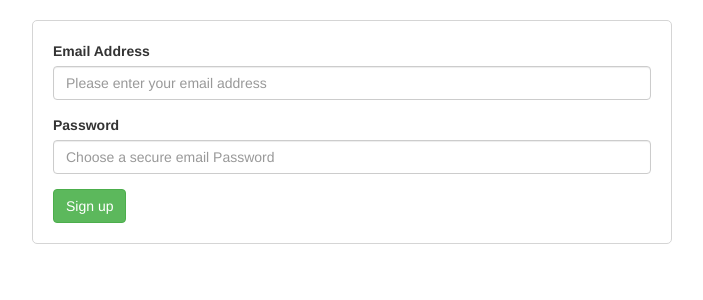
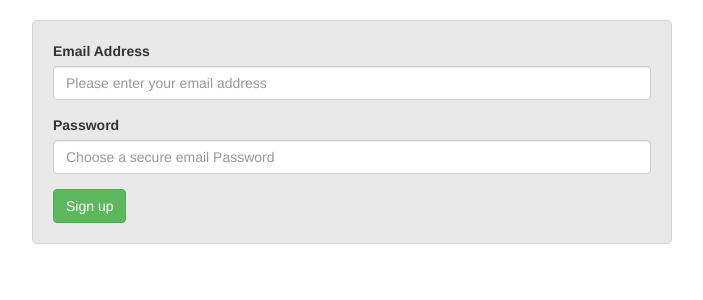
Before and after one commit to henryshaw80/Price_Alert, a Flask app: page /users/register in a window 1280 px wide. Shown: the part 52-352 px from the top of the page, without its empty margins (288-991 px from the left). Run offline with Flask 2, Linux system fonts and the light colour scheme; some libraries are stand-ins or nearby versions.

Commit message:
fix typo

```diff
--- a/src/static/css/style.css
+++ b/src/static/css/style.css
@@ -4,7 +4,7 @@
     /* margin: 0 is for top and bottom; */
     /* auto is for left and right making them equal*/
 
-    background_color: #E9E9E9;
+    background-color: #E9E9E9;
     padding: 20px;
 
     border: 1px solid #D5D5D5;
```
